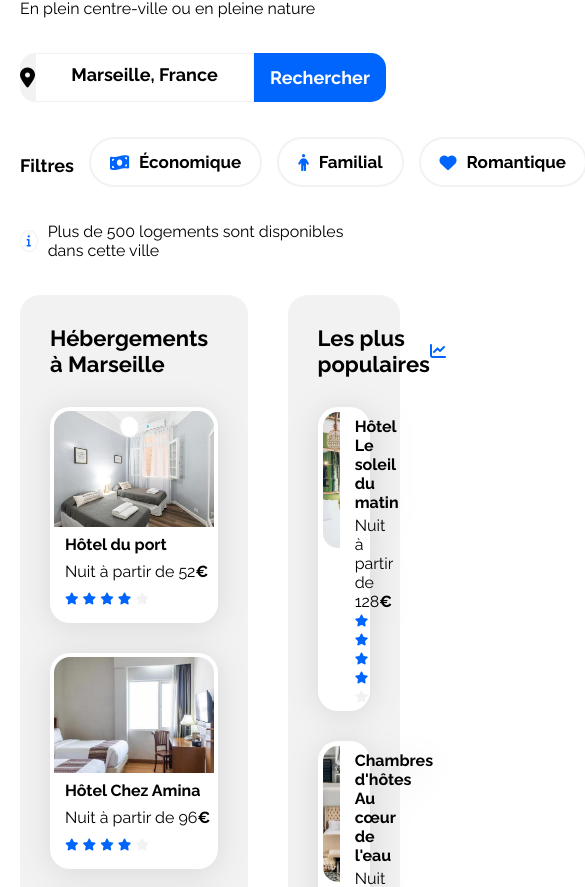
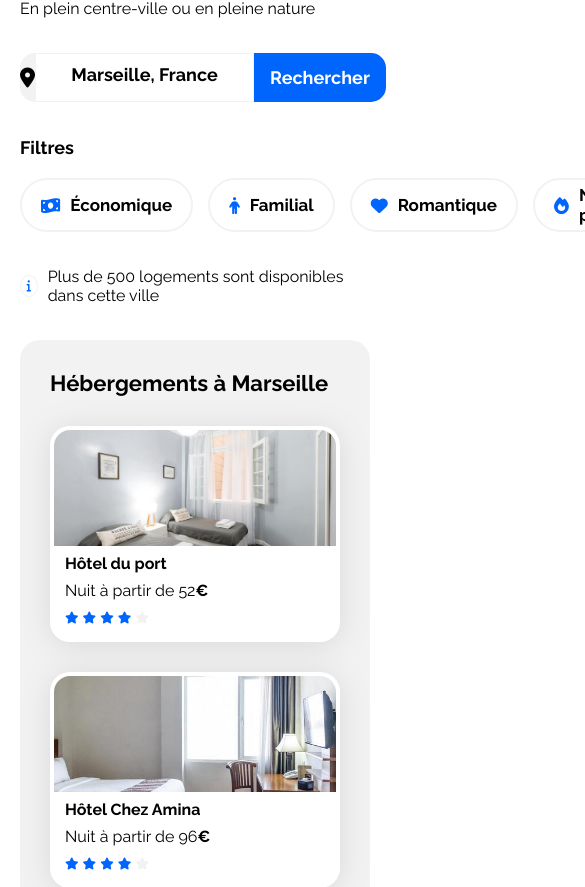
Before and after one commit to Kestuvafere/P2-OC-Delhaye-102023, a plain HTML site: page index.html in a window 390 px wide. Shown: the part 174-1061 px from the top of the page, 585 px wide, since content can reach past the window. Drawn offline with Linux system fonts and the light colour scheme.

Commit message:
vDesk+Tablet

```diff
--- a/style.css
+++ b/style.css
@@ -403,7 +403,65 @@ footer div h2 {
 /****** Media queries ***********/
 /* Medium devices (tablets, less/equal than 1024px) */
 @media (max-width: 1024px) {
+    .filtres {
+        flex-direction: column;
+        height: 100%;
+        gap: 20px;
+    }
 
+    .filtres a {
+        height: 50px;
+    }
+
+    .filtres p {
+        margin: 0;
+    }
+
+    .hebergements-and-populaires {
+        flex-direction: column;
+        gap: 0;
+    }
+
+    .hebergements {
+        width: 100%;
+    }
+
+    .hebergements-cards {
+        gap: 30px 3%;
+    }
+
+    .populaires {
+        width: 100%;
+        margin-top: 50px;
+    }
+
+    .populaires-cards {
+        gap: 20px;
+        display: flex;
+        flex-direction: row;
+    }
+
+    .populaires-cards a {
+        width: 40%;
+    }
+
+    .activites-cards {
+        gap: 3.4722%;
+    }
+
+    .activites .activites-cards a {
+        width: 22.3958%;
+    }
+
+    .activites .activites-cards a .card {
+        height: 270px;
+        width: auto;
+    }
+
+    .activites .activites-cards a .card img {
+        width: 100%;
+        height: 74.07%;
+    }
 }
 
 /* Small devices (phones, less than 768px) */
```
